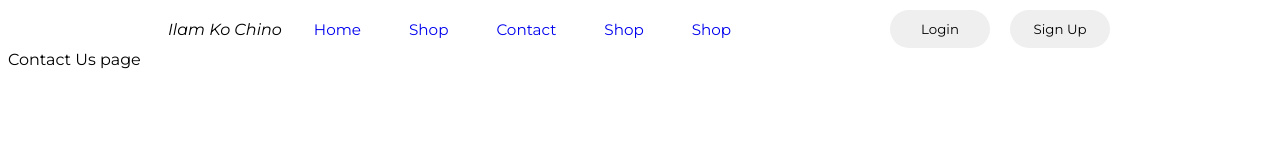
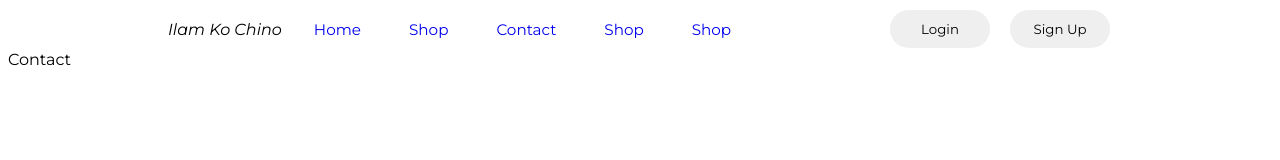
Before and after one commit to Pankaj-Gurung/IlamKoChino, a React (Vite) app in the folder client/: page /contact in a window 1280 px wide. Shown: the top 160 px of the page. Built offline with nearby package versions, Linux system fonts and the light colour scheme.

Commit message:
update: add contact us

```diff
--- a/client/src/pages/contact/contact.page.jsx
+++ b/client/src/pages/contact/contact.page.jsx
@@ -4,7 +4,7 @@ const Contact = () => {
   return (
     <>
     <div className='contact-container'>
-    Contact Us page
+    Contact
     </div>
     </>
   )
```
